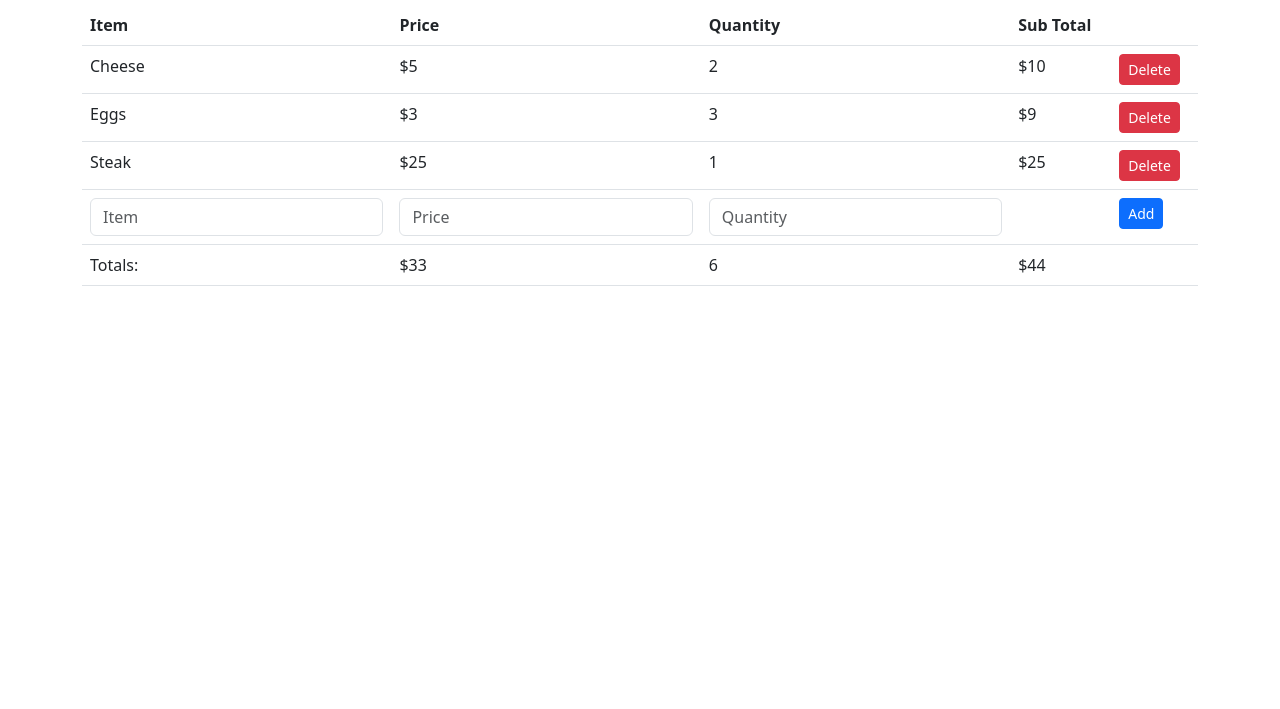
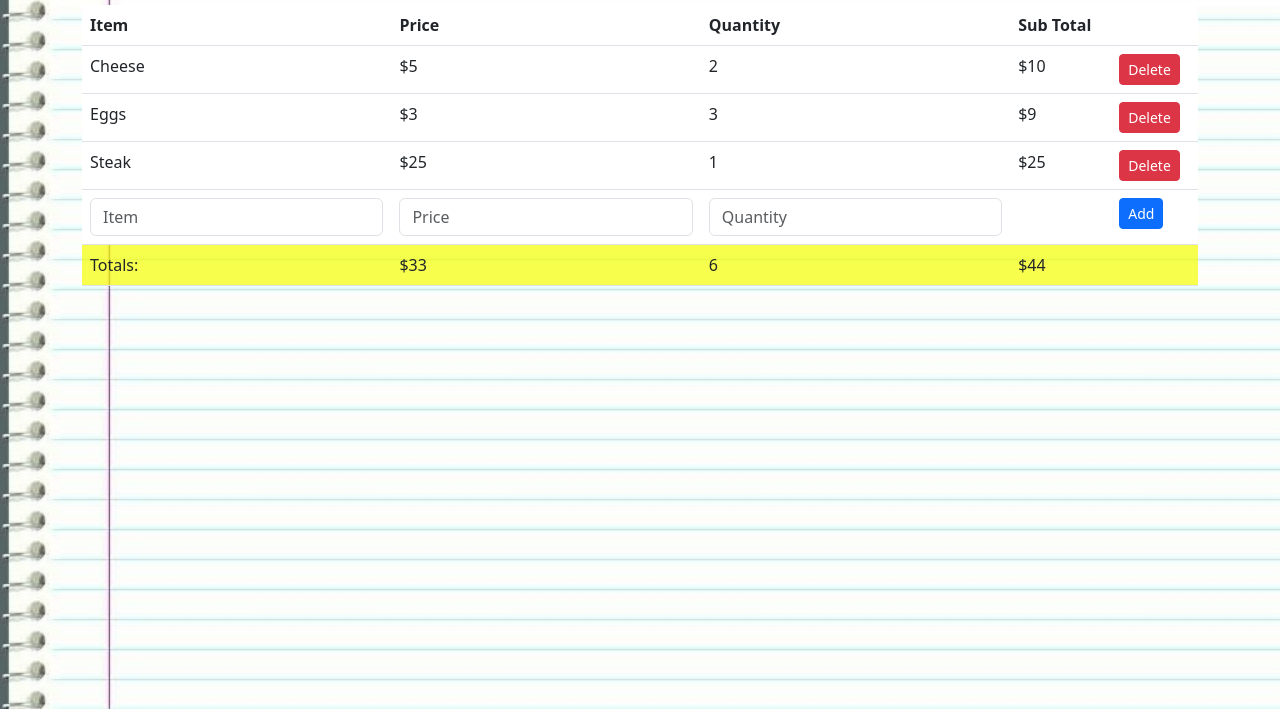
Before and after one commit to TerrillJ15/simple-shopping-list, a plain HTML site: page index.html in a window 1280 px wide. Shown: the part 91-800 px from the top of the page. Drawn offline with nearby package versions, Linux system fonts and the light colour scheme.

Commit message:
Added background and CSS

```diff
--- a/css/custom.css
+++ b/css/custom.css
@@ -0,0 +1,8 @@
+body {
+  background-image: url('../assets/background.jpg');
+  background-size: cover;
+}
+
+#row-totals > td {
+  background-color: rgba(246, 255, 0, 0.696);
+}
--- a/index.html
+++ b/index.html
@@ -43,7 +43,7 @@
     />
   </head>
   <body>
-    <div class="container">
+    <div class="container bg">
       <h1 class="text-center my-4">Shopping List</h1>
       <table class="table table-responsive">
         <thead>
```
Also changed, not shown: assets/background.jpg (added).
